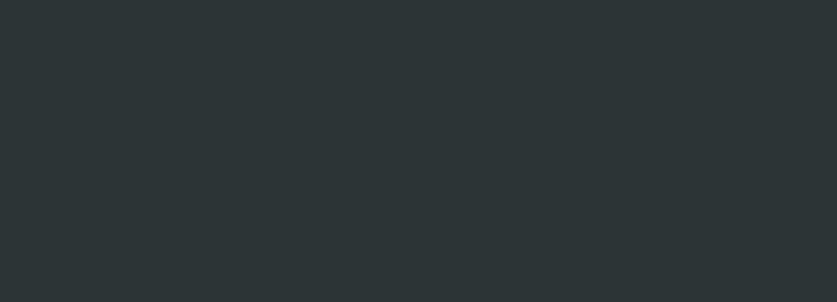
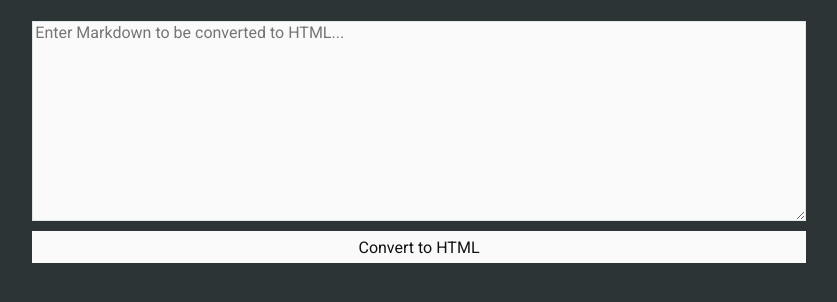
Before and after one commit to 33Jake/express-markdown-to-html, a React app: page / in a window 1280 px wide. Shown: the whole page, without its empty margins (221-1058 px from the left). Built offline with nearby package versions, Linux system fonts and the light colour scheme; no server answers.

Commit message:
Added react form using axios to contact api and display results.

```diff
--- a/package.json
+++ b/package.json
@@ -3,6 +3,7 @@
   "version": "0.1.0",
   "private": true,
   "dependencies": {
+    "axios": "^0.18.0",
     "body-parser": "^1.19.0",
     "dotenv": "^7.0.0",
     "express": "^4.16.4",
--- a/server.js
+++ b/server.js
@@ -15,12 +15,12 @@ app.use(express.static(path.join(__dirname, "build")));
 let converter = new showdown.Converter();
 
 app.post("/convert", function(req, res) {
-  if (typeof req.body.content == "undefined" || req.body.content == null) {
+  if (typeof req.body.markdown == "undefined" || req.body.markdown == null) {
     res.json(["error", "No data found"]);
   } else {
-    let text = req.body.content;
+    let text = req.body.markdown;
     let html = converter.makeHtml(text);
-    res.json(["markdown", html]);
+    res.json(html);
   }
 });
 
--- /dev/null
+++ b/src/components/Api.js
@@ -0,0 +1,5 @@
+import axios from "axios";
+
+export default axios.create({
+  baseURL: process.env.REACT_APP_API_PATH
+});
--- a/src/components/App.js
+++ b/src/components/App.js
@@ -1,12 +1,15 @@
 import React from "react";
 
 import { Grid, Row, Col } from "react-flexbox-grid";
+
+import ConvertForm from "./ConvertForm";
 
 const App = () => (
   <Grid>
     <Row>
       <Col xs={12} md={10} lg={8} mdOffset={1} lgOffset={2}>
-        <h1 class="text-center">{process.env.REACT_APP_NAME}</h1>
+        <h1>{process.env.REACT_APP_NAME}</h1>
+        <ConvertForm />
       </Col>
     </Row>
   </Grid>
--- /dev/null
+++ b/src/components/ConvertForm.js
@@ -0,0 +1,60 @@
+import React, { Component } from "react";
+
+import Api from "./Api";
+
+export default class ConvertForm extends Component {
+  constructor(props) {
+    super(props);
+
+    this.state = {
+      markdown: "",
+      html: null
+    };
+
+    this.handleChange = this.handleChange.bind(this);
+    this.handleSubmit = this.handleSubmit.bind(this);
+  }
+
+  handleChange(e) {
+    this.setState({ markdown: e.target.value });
+  }
+
+  handleSubmit(e) {
+    let self = this;
+    Api.post("/convert", { markdown: this.state.markdown })
+      .then(function(response) {
+        if (response.data) {
+          self.setState({ html: response.data });
+        } else {
+          alert("Error");
+        }
+      })
+      .catch(function(error) {
+        alert("Error");
+      });
+    e.preventDefault();
+  }
+
+  render() {
+    return (
+      <div>
+        <form onSubmit={this.handleSubmit}>
+          <textarea
+            value={this.state.markdown}
+            onChange={this.handleChange}
+            type="text"
+            placeholder="Enter Markdown to be converted to HTML..."
+          />
+
+          <button type="submit">Convert to HTML</button>
+        </form>
+        {this.state.html && (
+          <p>
+            Results:
+            <br /> {this.state.html}
+          </p>
+        )}
+      </div>
+    );
+  }
+}
--- a/src/sass/_base.scss
+++ b/src/sass/_base.scss
@@ -11,6 +11,30 @@ html {
   box-sizing: inherit;
 }
 
-.text-center {
+h1 {
   text-align: center;
 }
+
+textarea {
+  @include size(100%, 200px);
+  @include transition(all 0.3s ease);
+  display: block;
+  background: $white;
+  color: $black;
+  border: 1px solid $light-grey;
+  margin-bottom: 10px;
+}
+
+button {
+  @include size(100%, 32px);
+  @include transition(all 0.3s ease);
+  display: block;
+  line-height: 32px;
+  background: $white;
+  border: none;
+  color: $black;
+  @include on-event(false) {
+    background: darken($white, 25%);
+    cursor: pointer;
+  }
+}
--- a/src/sass/_mixins.scss
+++ b/src/sass/_mixins.scss
@@ -1,5 +1,3 @@
-// main: ../main.scss
-
 /// Event wrapper
 /// @author Harry Roberts
 /// @param {Bool} $self [false] - Whether or not to include current selector
--- a/src/sass/_variables.scss
+++ b/src/sass/_variables.scss
@@ -1,4 +1,3 @@
-// main: ../main.scss
 @import url("https://fonts.googleapis.com/css?family=Roboto:300,400,400i,600");
 
 $base-font-size: 16px;
```
Also changed, not shown: 2 other files.
